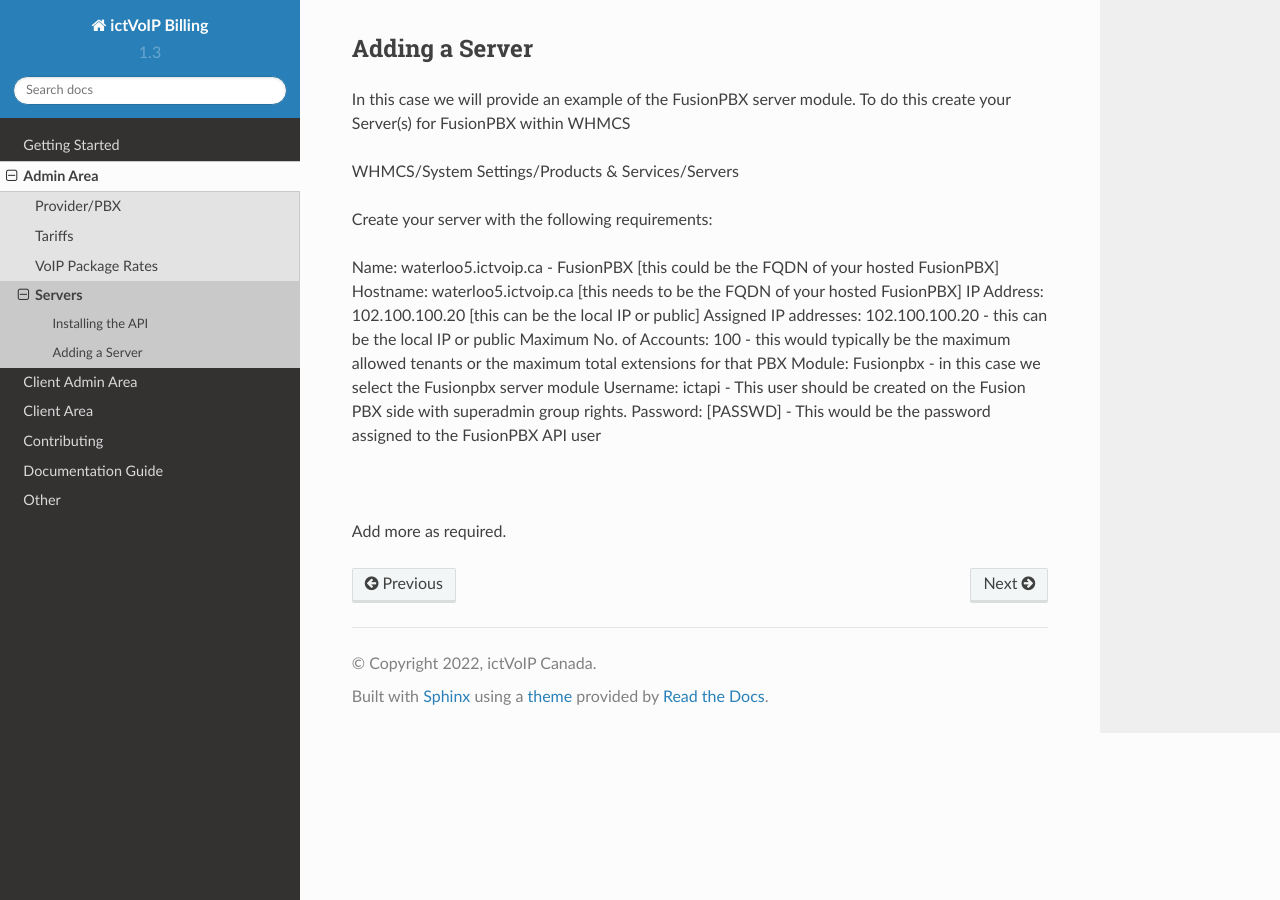
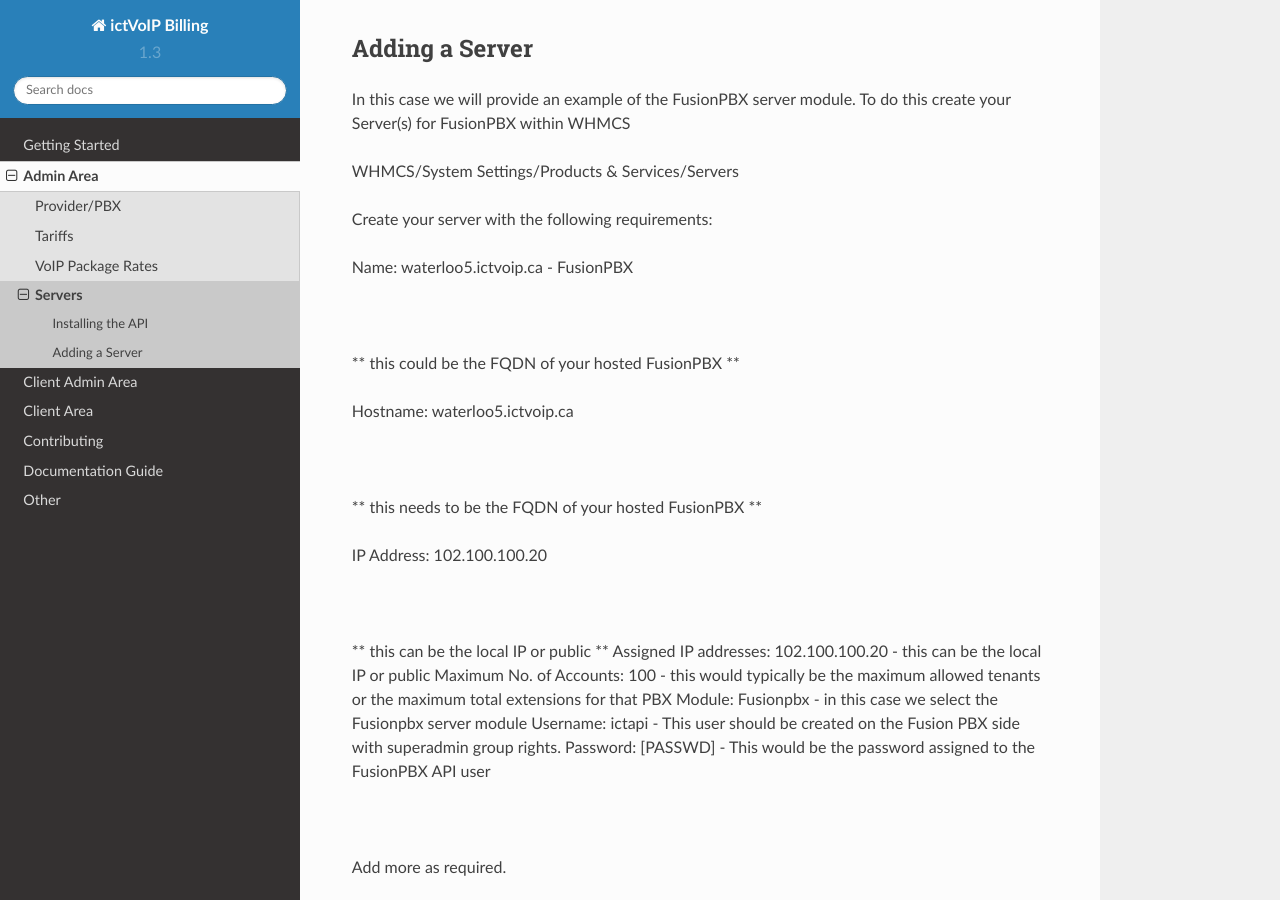
Before and after one commit to ictvoip/ictvoip-docs, a Sphinx documentation site: the page built from docs/source/admin/servers.rst, in a window 1280 px wide and 900 px high, scrolled down 1486 px. Built offline with Sphinx 7.4.7 and the Read the Docs theme 2.0.0, drawn with Linux system fonts in a browser that asks for light colours; pages that are not in the unit, such as notebooks, are missing from menus.

```diff
--- a/docs/source/admin/servers.rst
+++ b/docs/source/admin/servers.rst
@@ -56,11 +56,22 @@ Create your server with the following requirements:
 ::
 
 Name: waterloo5.ictvoip.ca - FusionPBX
-[this could be the FQDN of your hosted FusionPBX]
+
+|
+
+** this could be the FQDN of your hosted FusionPBX **
+::
+
 Hostname: waterloo5.ictvoip.ca
-[this needs to be the FQDN of your hosted FusionPBX]
+
+|
+** this needs to be the FQDN of your hosted FusionPBX **
+::
+
 IP Address: 102.100.100.20
-[this can be the local IP or public]
+
+|
+** this can be the local IP or public **
 Assigned IP addresses: 102.100.100.20
 - this can be the local IP or public
 Maximum No. of Accounts: 100
```
